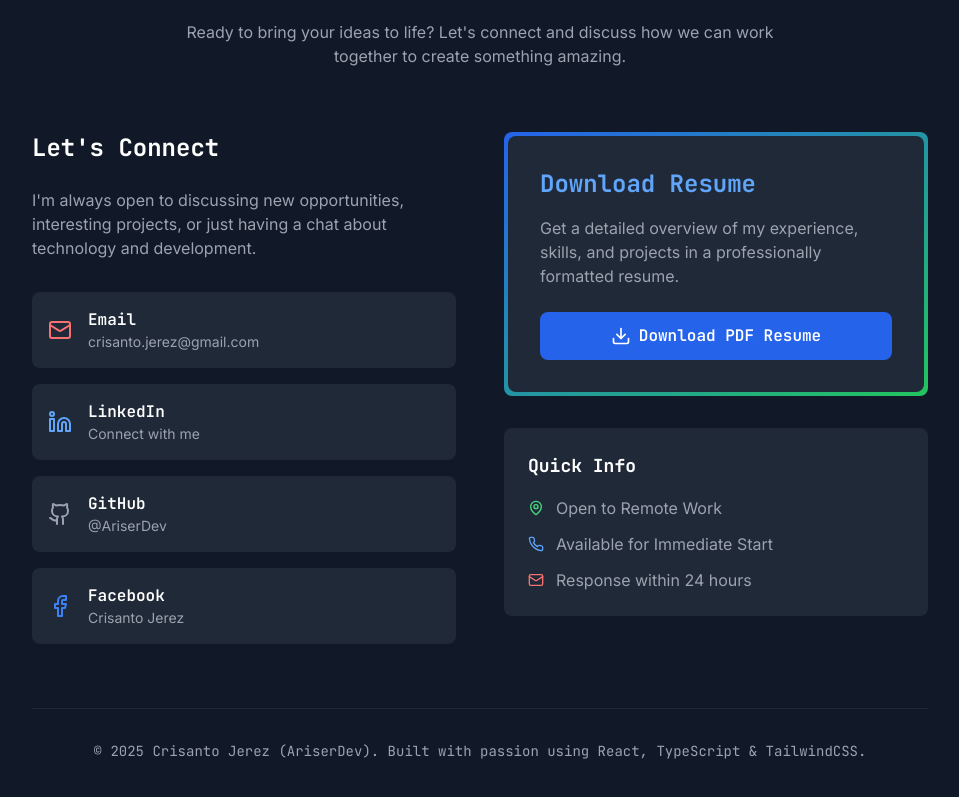
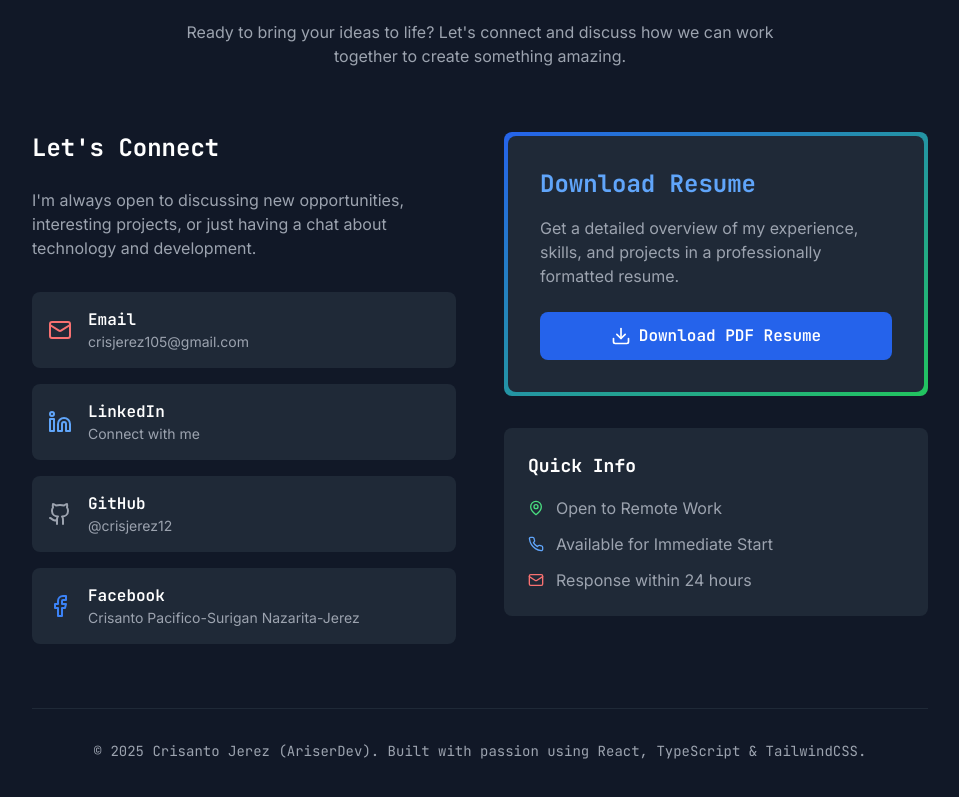
Before and after one commit to crisjerez12/ariser-portfolio, a React (Vite) app: page / in a window 1280 px wide. Shown: the part 3678-4475 px from the top of the page, without its empty margins (160-1119 px from the left). Built offline with nearby package versions, Linux system fonts and the light colour scheme.

Commit message:
revise contact

```diff
--- a/src/components/Contact.tsx
+++ b/src/components/Contact.tsx
@@ -1,56 +1,72 @@
-import React from 'react';
-import { Mail, Linkedin, Github, Facebook, Download, MapPin, Phone } from 'lucide-react';
+import React from "react";
+import {
+  Mail,
+  Linkedin,
+  Github,
+  Facebook,
+  Download,
+  MapPin,
+  Phone,
+} from "lucide-react";
 
 const Contact = () => {
   const contactMethods = [
     {
       icon: Mail,
       label: "Email",
-      value: "crisanto.jerez@gmail.com",
-      href: "mailto:crisanto.jerez@gmail.com",
-      color: "text-red-400"
+      value: "crisjerez105@gmail.com",
+      href: "mailto:crisjerez105@gmail.com",
+      color: "text-red-400",
     },
     {
       icon: Linkedin,
       label: "LinkedIn",
       value: "Connect with me",
-      href: "https://linkedin.com/in/crisantojerez",
-      color: "text-blue-400"
+      href: "https://www.linkedin.com/in/crisanto-jerez-704baa371/",
+      color: "text-blue-400",
     },
     {
       icon: Github,
       label: "GitHub",
-      value: "@AriserDev",
-      href: "https://github.com/ariserdev",
-      color: "text-gray-400"
+      value: "@crisjerez12",
+      href: "https://github.com/crisjerez12",
+      color: "text-gray-400",
     },
     {
       icon: Facebook,
       label: "Facebook",
-      value: "Crisanto Jerez",
-      href: "https://facebook.com/crisantojerez",
-      color: "text-blue-500"
-    }
+      value: "Crisanto Pacifico-Surigan Nazarita-Jerez",
+      href: "https://www.facebook.com/crisjerez102/",
+      color: "text-blue-500",
+    },
   ];
 
   return (
-    <section id="contact" className="py-16 sm:py-20 bg-gray-900 px-4 sm:px-6 lg:px-8">
+    <section
+      id="contact"
+      className="py-16 sm:py-20 bg-gray-900 px-4 sm:px-6 lg:px-8"
+    >
       <div className="w-full max-w-7xl mx-auto">
         <div className="max-w-4xl mx-auto">
           <h2 className="text-3xl sm:text-4xl md:text-5xl font-bold text-center mb-4 font-mono">
             Get In <span className="text-blue-400">Touch</span>
           </h2>
           <p className="text-gray-400 text-center mb-12 sm:mb-16 max-w-2xl mx-auto text-sm sm:text-base px-4">
-            Ready to bring your ideas to life? Let's connect and discuss how we can work together to create something amazing.
+            Ready to bring your ideas to life? Let's connect and discuss how we
+            can work together to create something amazing.
           </p>
 
           <div className="grid md:grid-cols-2 gap-8 sm:gap-12">
             {/* Contact Information */}
             <div className="space-y-8">
               <div>
-                <h3 className="text-xl sm:text-2xl font-bold mb-6 text-white font-mono">Let's Connect</h3>
+                <h3 className="text-xl sm:text-2xl font-bold mb-6 text-white font-mono">
+                  Let's Connect
+                </h3>
                 <p className="text-gray-400 mb-6 text-sm sm:text-base">
-                  I'm always open to discussing new opportunities, interesting projects, or just having a chat about technology and development.
+                  I'm always open to discussing new opportunities, interesting
+                  projects, or just having a chat about technology and
+                  development.
                 </p>
               </div>
 
@@ -62,13 +78,26 @@ const Contact = () => {
                       key={index}
                       href={method.href}
                       className="flex items-center gap-4 p-4 bg-gray-800 rounded-lg hover:bg-gray-700 transition-all duration-300 transform hover:scale-105"
-                      target={method.href.startsWith('http') ? '_blank' : undefined}
-                      rel={method.href.startsWith('http') ? 'noopener noreferrer' : undefined}
+                      target={
+                        method.href.startsWith("http") ? "_blank" : undefined
+                      }
+                      rel={
+                        method.href.startsWith("http")
+                          ? "noopener noreferrer"
+                          : undefined
+                      }
                     >
-                      <IconComponent className={`${method.color} flex-shrink-0`} size={24} />
+                      <IconComponent
+                        className={`${method.color} flex-shrink-0`}
+                        size={24}
+                      />
                       <div>
-                        <div className="font-semibold text-white font-mono text-sm sm:text-base">{method.label}</div>
-                        <div className="text-gray-400 text-xs sm:text-sm">{method.value}</div>
+                        <div className="font-semibold text-white font-mono text-sm sm:text-base">
+                          {method.label}
+                        </div>
+                        <div className="text-gray-400 text-xs sm:text-sm">
+                          {method.value}
+                        </div>
                       </div>
                     </a>
                   );
@@ -80,9 +109,12 @@ const Contact = () => {
             <div className="space-y-8">
               <div className="bg-gradient-to-br from-blue-600 to-green-500 rounded-lg p-1">
                 <div className="bg-gray-800 rounded-lg p-8 h-full">
-                  <h3 className="text-xl sm:text-2xl font-bold mb-4 text-blue-400 font-mono">Download Resume</h3>
+                  <h3 className="text-xl sm:text-2xl font-bold mb-4 text-blue-400 font-mono">
+                    Download Resume
+                  </h3>
                   <p className="text-gray-400 mb-6 text-sm sm:text-base">
-                    Get a detailed overview of my experience, skills, and projects in a professionally formatted resume.
+                    Get a detailed overview of my experience, skills, and
+                    projects in a professionally formatted resume.
                   </p>
                   <button className="bg-blue-600 hover:bg-blue-700 text-white px-6 py-3 rounded-lg font-semibold transition-all duration-300 flex items-center gap-2 w-full justify-center font-mono text-sm sm:text-base">
                     <Download size={20} />
@@ -92,7 +124,9 @@ const Contact = () => {
               </div>
 
               <div className="bg-gray-800 rounded-lg p-6">
-                <h4 className="text-base sm:text-lg font-bold mb-4 text-white font-mono">Quick Info</h4>
+                <h4 className="text-base sm:text-lg font-bold mb-4 text-white font-mono">
+                  Quick Info
+                </h4>
                 <div className="space-y-3 text-gray-400 text-sm sm:text-base">
                   <div className="flex items-center gap-3">
                     <MapPin size={16} className="text-green-400" />
@@ -114,7 +148,8 @@ const Contact = () => {
           {/* Footer */}
           <div className="mt-12 sm:mt-16 pt-8 border-t border-gray-800 text-center">
             <p className="text-gray-400 text-xs sm:text-sm font-mono">
-              © 2025 Crisanto Jerez (AriserDev). Built with passion using React, TypeScript & TailwindCSS.
+              © 2025 Crisanto Jerez (AriserDev). Built with passion using React,
+              TypeScript & TailwindCSS.
             </p>
           </div>
         </div>
```
Also changed, not shown: 1 other file (tests, documents, lock files or other folders).
